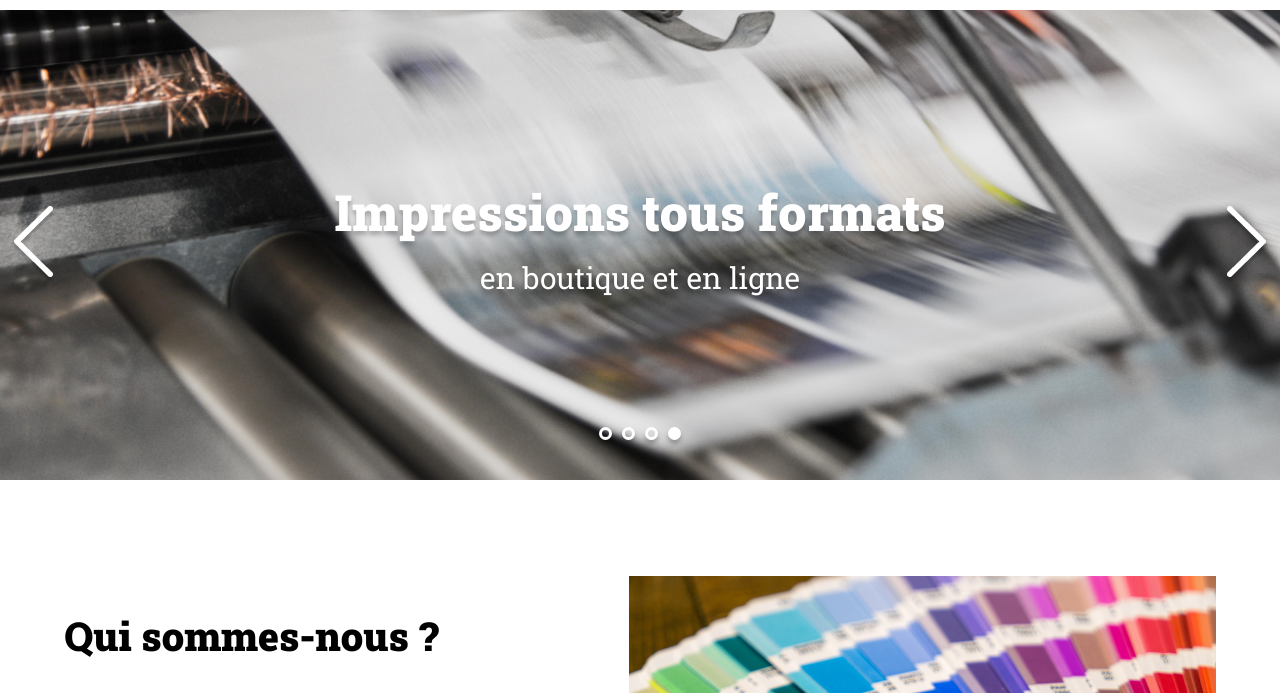
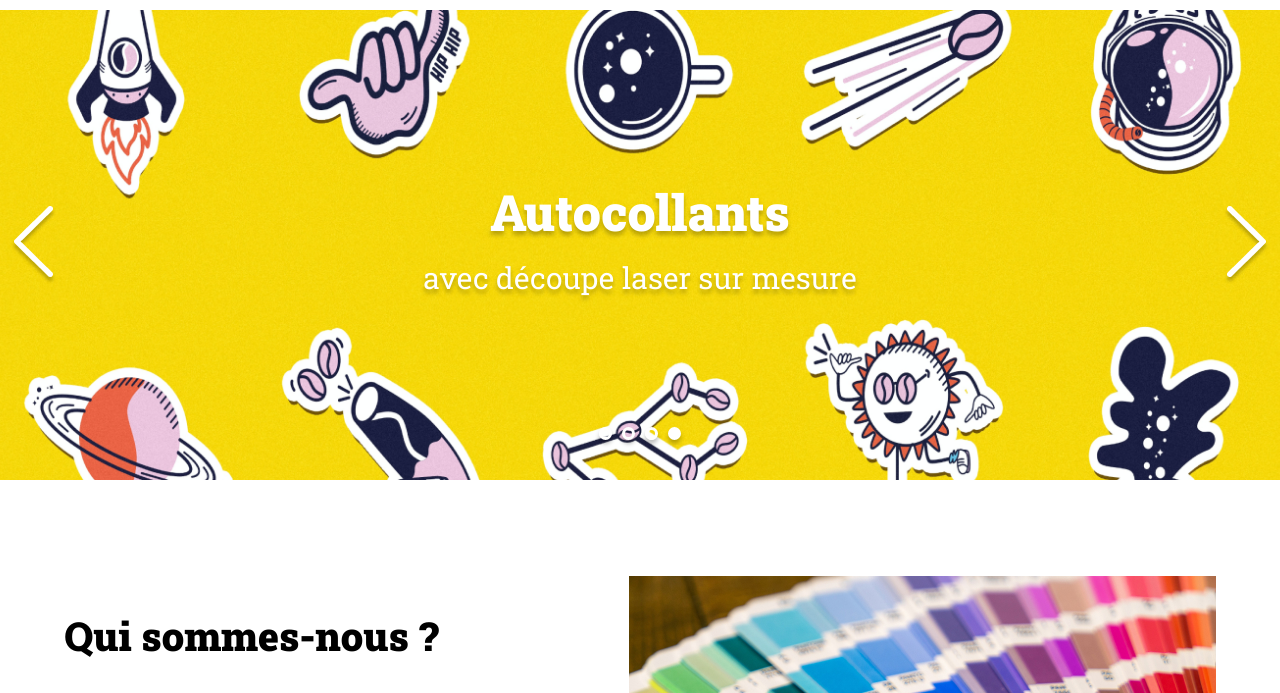
Before and after one commit to CanetFlorian/Projet-5-Premier-pas-sur-le-language-JavaScript, a plain HTML site: page index.html in a window 1280 px wide. Both pictures are taken after a click on the picture 33 px from the left and 336 px from the top of the page. Shown: the part 91-784 px from the top of the page. Drawn offline with Linux system fonts and the light colour scheme.

Commit message:
Ajout Image +tagline lors du défillement

```diff
--- a/assets/script.js
+++ b/assets/script.js
@@ -57,6 +57,20 @@ function ChangementDotSelected(index) {
 
 	allDots[index].classList.add("dot_selected");
 
+
+
+	const slideContent = slides[index];
+
+	/* Ajout de l'image en fonction de l'index */
+
+	const slideImage = document.getElementById("slide-img");
+	slideImage.src= "./assets/images/slideshow/"+ slideContent.image;
+
+	/* Ajout de la tag line en fonction de l'index */
+
+	const slideTagline = document.getElementById("slide-tagline");
+	slideTagline.innerHTML = slideContent.tagLine;
+
 	/* Et je met à jour l'index de la diapo courante */
 	currentIndex = index;
 }
@@ -83,3 +97,11 @@ flecheDroiteEvent.addEventListener("click", function() {
 
 
 console.log(slides.length);
+
+/*test fonctionnement event listeners
+
+flecheGaucheEvent.addEventListener ("click", function(){ alert("fleche gauche cliqué")});
+
+flecheDroiteEvent.addEventListener ("click", function(){alert("fleche droite cliqué")});
+
+*/
--- a/index.html
+++ b/index.html
@@ -21,9 +21,9 @@
 	<div id="banner">
 			<img class="arrow arrow_left" src="./assets/images/arrow_left.png" alt="Fleche gauche">
 			<img class="arrow arrow_right" src="./assets/images/arrow_right.png" alt="Fleche droite">
-		<img class="banner-img" src="./assets/images/slideshow/slide1.jpg" alt="Banner Print-it">
+		<img id ="slide-img" class="banner-img" src="./assets/images/slideshow/slide1.jpg" alt="Banner Print-it">
 
-		<p>Impressions tous formats <span>en boutique et en ligne</span></p>
+		<p id="slide-tagline">Impressions tous formats <span>en boutique et en ligne</span></p>
 		<div class="dots">
 		</div>
 	</div>
```
